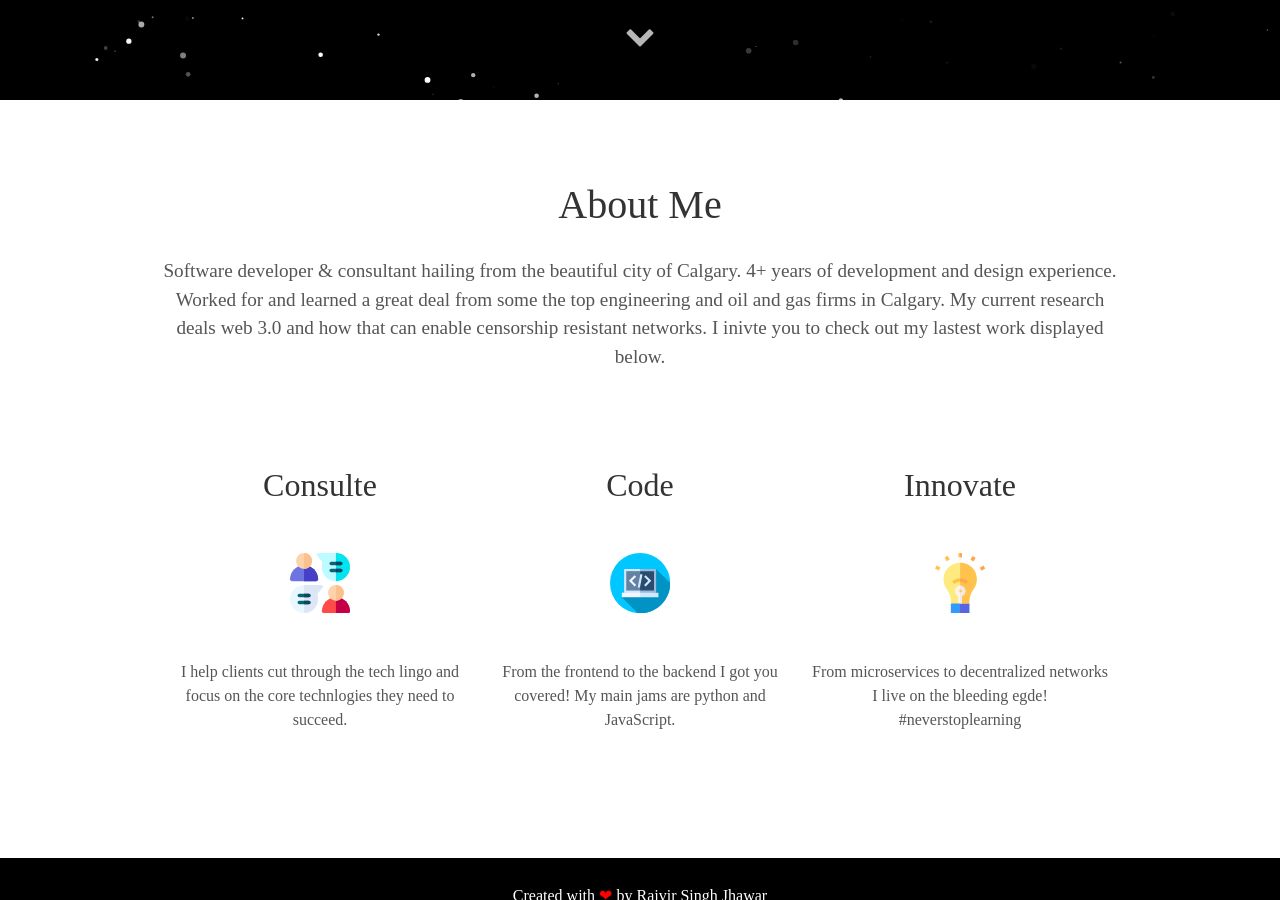
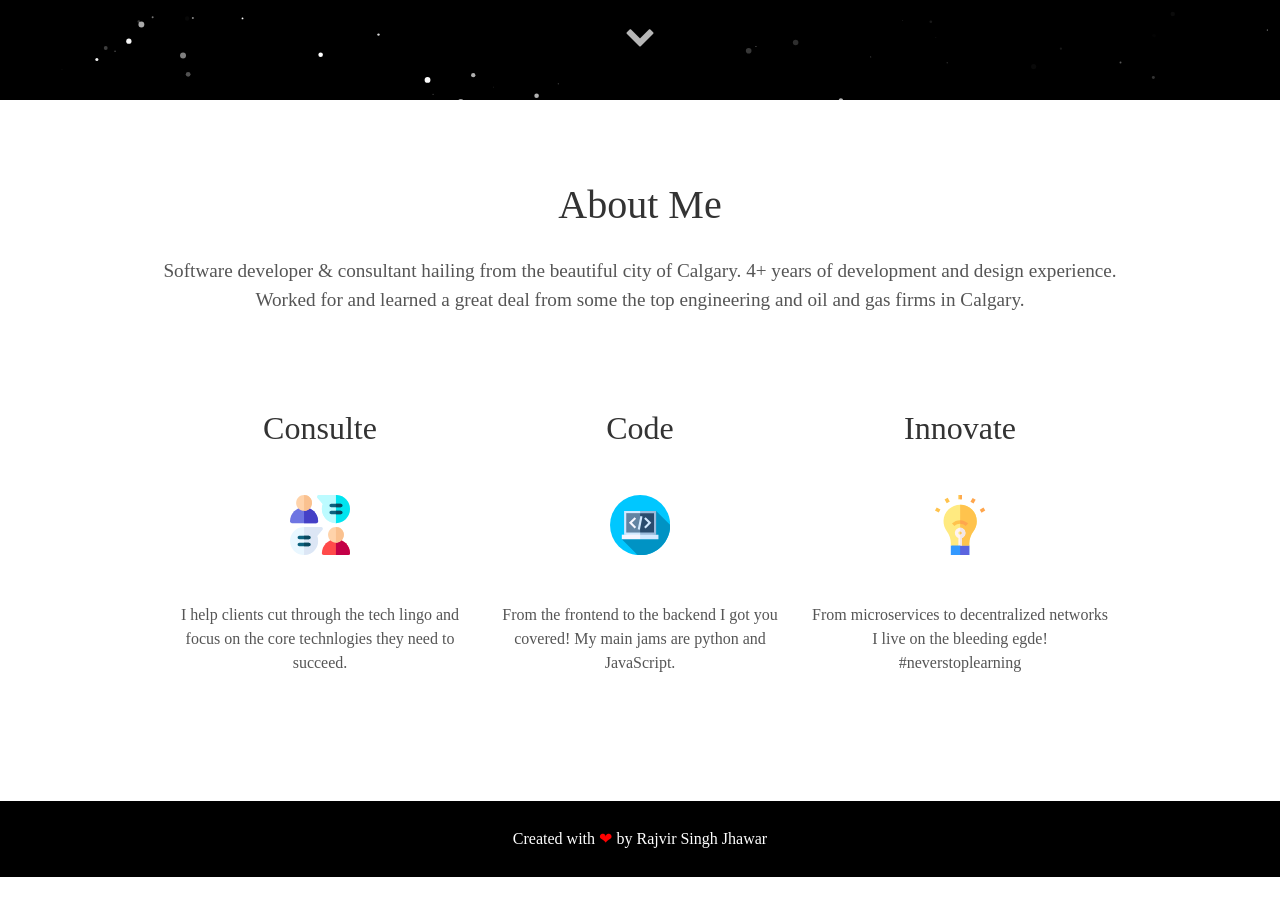
Before and after one commit to murraco/jekyll-theme-minimal-resume, a Jekyll site: the page built from index.html, in a window 1280 px wide and 900 px high, scrolled down 800 px. Built offline with Jekyll 4.4.1, drawn with Linux system fonts in a browser that asks for light colours; some web fonts are replaced; after the commit the page ends 1677 px from its top, so only the background shows below that.

Commit message:
Updated user descrip

```diff
--- a/_includes/about.html
+++ b/_includes/about.html
@@ -4,8 +4,8 @@
     Software developer & consultant hailing from the beautiful city of Calgary.
     4+ years of development and design experience.
     Worked for and learned a great deal from some the top engineering and oil and gas firms in Calgary.
-    My current research deals web 3.0 and how that can enable censorship resistant networks.
-    I inivte you to check out my lastest work displayed below.
+    <!--My current research deals web 3.0 and how that can enable censorship resistant networks.
+    I inivte you to check out my lastest work displayed below. -->
   </p>
 </div>
 <div class="user">
```
